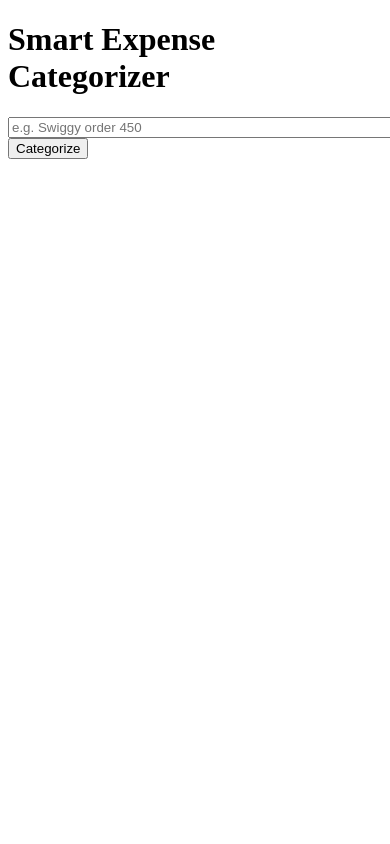
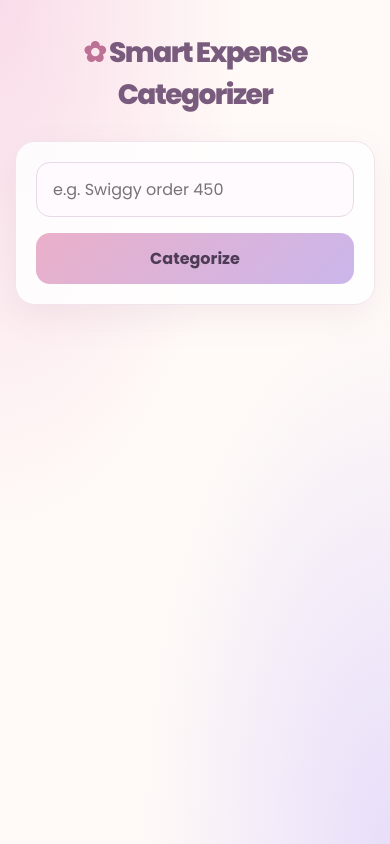
Before and after one commit to GauriNehe/expense-categorizer, a Flask app: page / in a window 390 px wide; the page is wider, and only the part inside the window is pictured. Run offline with Flask 3, Linux system fonts and the light colour scheme; parts of the project's set-up code (start-up, migrations or seed data) failed here and were passed over.

Commit message:
Add soft aesthetic CSS styling

```diff
--- /dev/null
+++ b/src/static/style.css
@@ -0,0 +1,138 @@
+/* Soft Aesthetic — Smart Expense Categorizer */
+
+@import url('https://fonts.googleapis.com/css2?family=Poppins:wght@400;500;600;700;800&display=swap');
+
+:root {
+--pink: #e9a9c3;
+--pink-dark: #bd7195;
+--lavender: #eee7fa;
+--cream: #fffaf7;
+--text: #514558;
+--muted: #8c8194;
+--white: #ffffff;
+}
+
+* {
+  box-sizing: border-box;
+  }
+
+body {
+margin: 0;
+min-height: 100vh;
+padding: 55px 20px;
+font-family: 'Poppins', sans-serif;
+color: var(--text);
+background:
+radial-gradient(ellipse at top left, #f9dce9 0, transparent 45%),
+radial-gradient(ellipse at bottom right, #e8defa 0, transparent 45%),
+var(--cream);
+}
+
+h1 {
+max-width: 680px;
+margin: 0 auto 12px;
+text-align: center;
+font-size: clamp(28px, 5vw, 42px);
+font-weight: 800;
+letter-spacing: -1.5px;
+color: #795c7d;
+}
+
+h1::before {
+content: "✿ ";
+color: var(--pink-dark);
+}
+
+body > p,
+body > h2,
+body > form {
+max-width: 680px;
+margin-left: auto;
+margin-right: auto;
+}
+
+form {
+background: rgba(255, 255, 255, 0.86);
+border: 1px solid #f1e4ed;
+border-radius: 24px;
+padding: 26px;
+margin-top: 25px;
+box-shadow: 0 12px 35px rgba(128, 91, 125, 0.09);
+}
+
+input[type="text"],
+select {
+width: 100%;
+min-height: 52px;
+padding: 14px 16px;
+border: 1px solid #e9d9e8;
+border-radius: 14px;
+background: #fffafd;
+color: var(--text);
+font: inherit;
+outline: none;
+transition: border-color 0.2s, box-shadow 0.2s;
+}
+
+input[type="text"]:focus,
+select:focus {
+border-color: var(--pink);
+box-shadow: 0 0 0 4px rgba(233, 169, 195, 0.18);
+}
+
+button {
+width: 100%;
+min-height: 50px;
+margin-top: 16px;
+padding: 13px 20px;
+border: none;
+border-radius: 14px;
+background: linear-gradient(135deg, #eab0c9, #cbb6eb);
+color: #4e3c56;
+font: inherit;
+font-weight: 700;
+cursor: pointer;
+transition: transform 0.2s, box-shadow 0.2s;
+}
+
+button:hover {
+transform: translateY(-2px);
+box-shadow: 0 8px 18px rgba(174, 129, 174, 0.22);
+}
+
+h2 {
+margin-top: 28px;
+padding: 20px 24px;
+border-radius: 20px;
+background: #f0e8fb;
+color: #765b91;
+text-align: center;
+overflow-wrap: anywhere;
+}
+
+p {
+line-height: 1.8;
+overflow-wrap: anywhere;
+}
+
+form p {
+color: var(--muted);
+font-size: 14px;
+}
+
+body > p {
+padding: 14px 20px;
+border-radius: 14px;
+background: rgba(255, 255, 255, 0.75);
+}
+
+@media (max-width: 480px) {
+body {
+padding: 32px 15px;
+}
+
+form {
+padding: 20px;
+border-radius: 20px;
+}
+}
--- a/templates/index.html
+++ b/templates/index.html
@@ -3,17 +3,35 @@
 <head>
   <meta charset="utf-8">
   <title>Smart Expense Categorizer</title>
+  <link rel="stylesheet" href="{{ url_for('static', filename='style.css') }}">
 </head>
 <body>
   <h1>Smart Expense Categorizer</h1>
-  <form method="post">
+
+  <form method="post" action="/">
     <input type="text" name="text" size="50" placeholder="e.g. Swiggy order 450" required>
     <button type="submit">Categorize</button>
   </form>
+
   {% if result %}
     <h2>{{ result.category }}</h2>
     <p>Text: {{ result.text }}</p>
     <p>Confidence: {{ result.confidence }}</p>
+
+    <form method="post" action="/correct">
+      <input type="hidden" name="text" value="{{ result.text }}">
+      <p>Wrong or not sure? Pick the right category:</p>
+      <select name="category">
+        {% for c in categories %}
+          <option value="{{ c }}">{{ c }}</option>
+        {% endfor %}
+      </select>
+      <button type="submit">Save correction</button>
+    </form>
+  {% endif %}
+
+  {% if saved %}
+    <p>Saved as {{ saved }}. Thank you!</p>
   {% endif %}
 </body>
 </html>
```
Also changed, not shown: static/style.css (added, +138 -0 lines), 1 other file.
